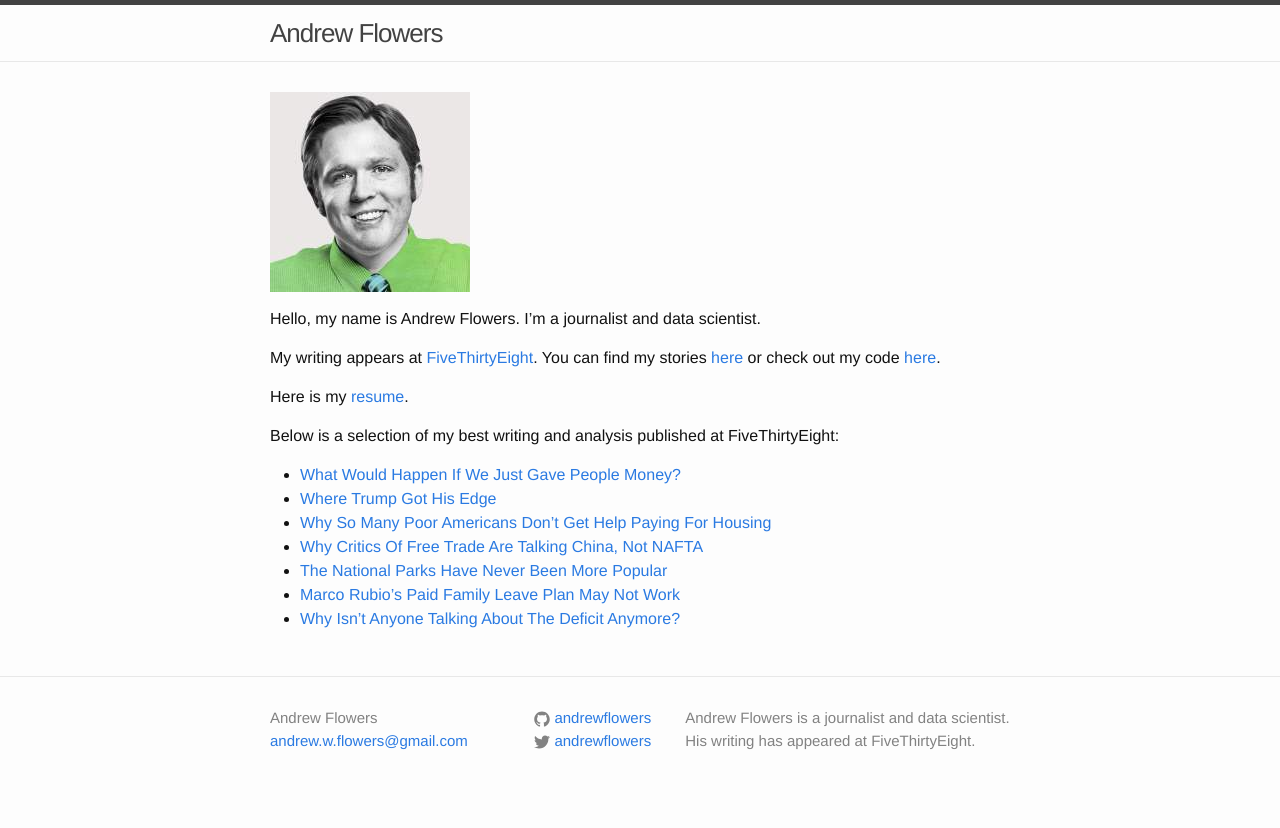
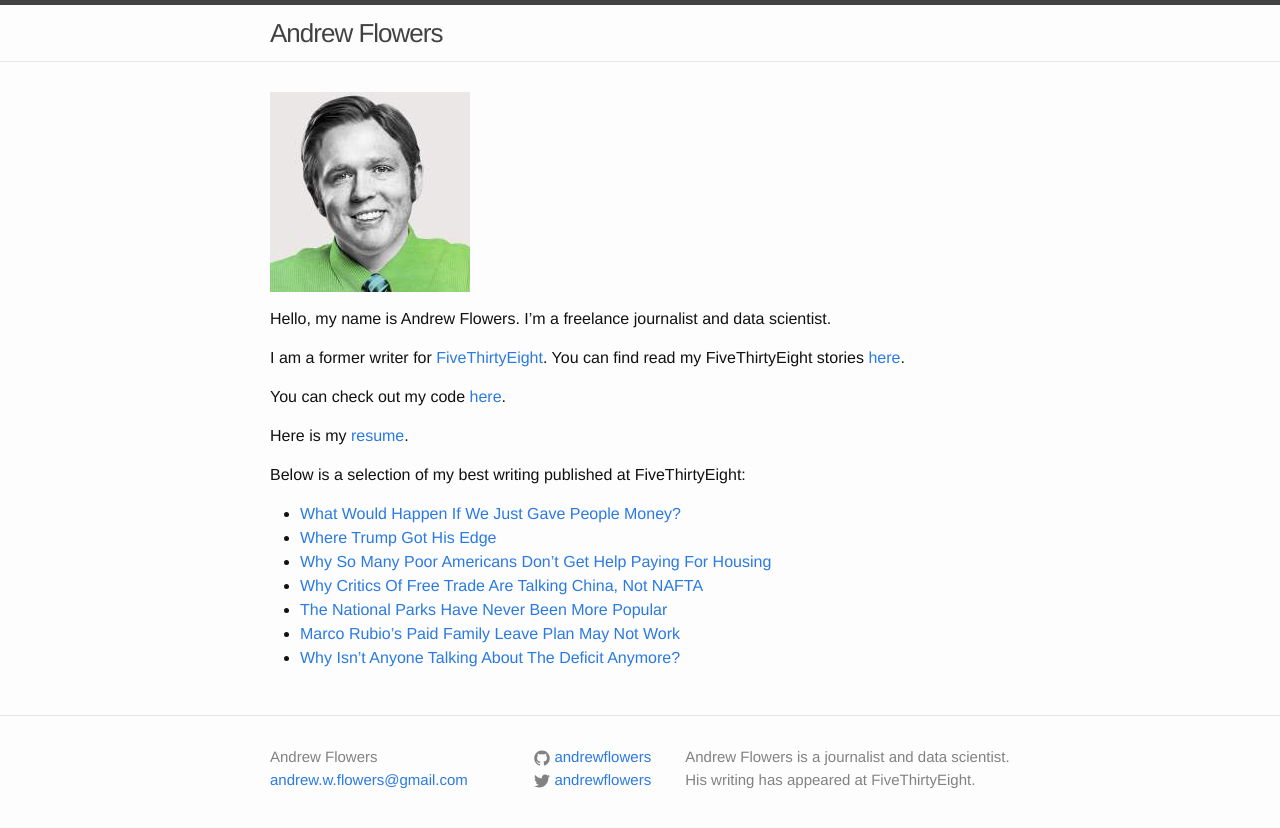
Before and after one commit to andrewflowers/andrewflowers.github.io, a Jekyll site: the page built from index.md, in a window 1280 px wide. Shown: the top 828 px of the page. Built offline with Jekyll 4.4.1, drawn with Linux system fonts in a browser that asks for light colours.

Commit message:
update index.md

```diff
--- a/index.md
+++ b/index.md
@@ -4,13 +4,15 @@ layout: default
 
 ![](/assets/andrewflowers_light.jpg)
 
-Hello, my name is Andrew Flowers. I'm a journalist and data scientist.
+Hello, my name is Andrew Flowers. I'm a freelance journalist and data scientist.
 
-My writing appears at [FiveThirtyEight](http://fivethirtyeight.com). You can find my stories [here](http://fivethirtyeight.com/contributors/andrew-flowers/) or check out my code [here](http://github.com/andrewflowers).
+I am a former writer for [FiveThirtyEight](http://fivethirtyeight.com). You can find read my FiveThirtyEight stories [here](http://fivethirtyeight.com/contributors/andrew-flowers/).
+
+You can check out my code [here](http://github.com/andrewflowers).
 
 Here is my [resume](/assets/Andrew_Flowers_Resume.pdf).
 
-Below is a selection of my best writing and analysis published at FiveThirtyEight:
+Below is a selection of my best writing published at FiveThirtyEight:
 
 * [What Would Happen If We Just Gave People Money?](http://fivethirtyeight.com/features/universal-basic-income/)
 * [Where Trump Got His Edge](http://fivethirtyeight.com/features/where-trump-got-his-edge/)
```
